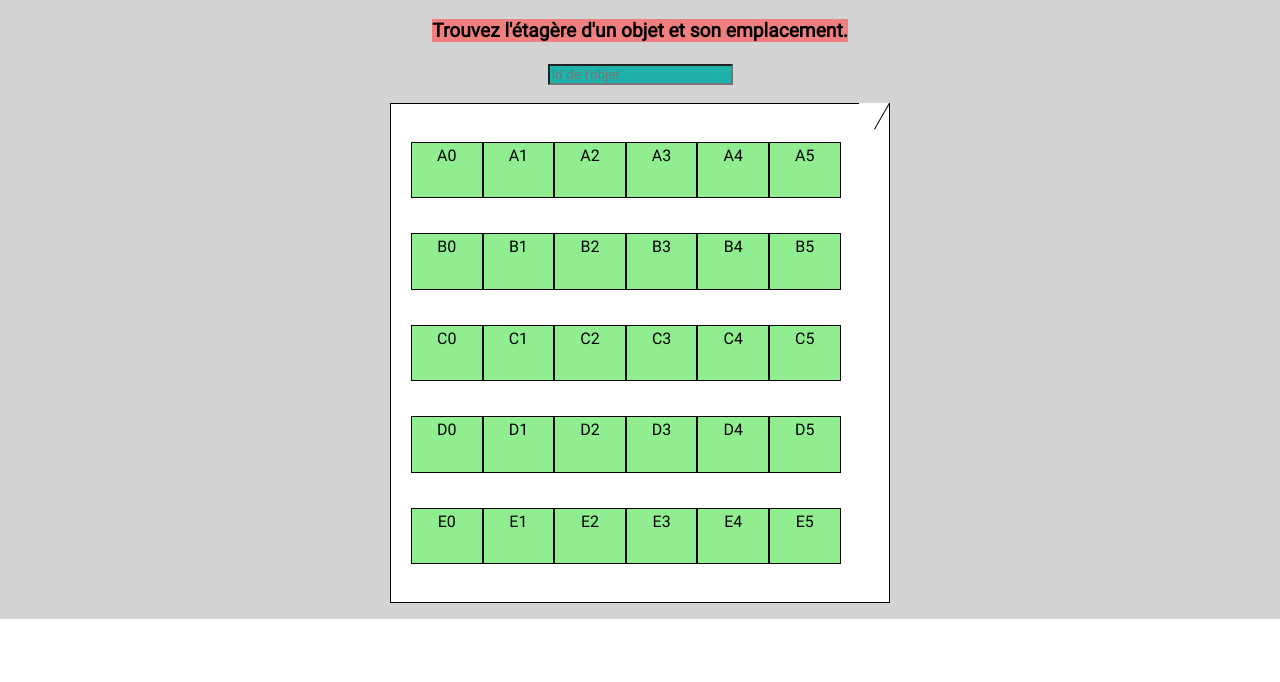
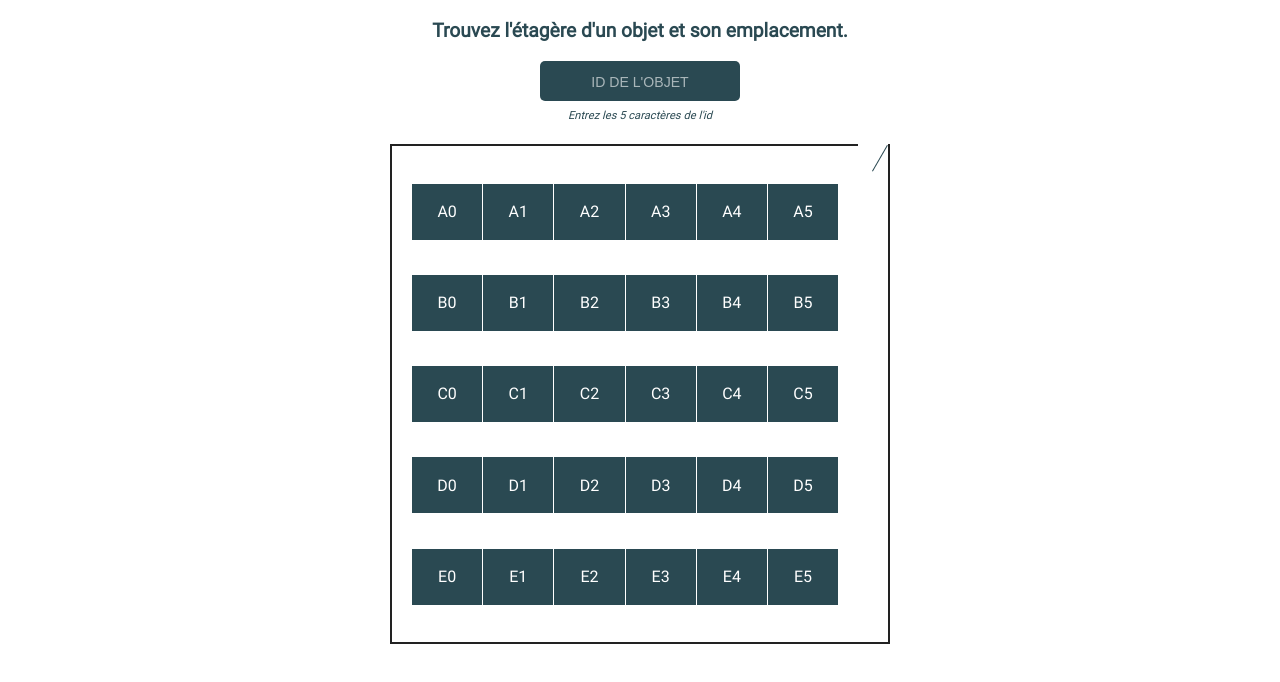
Before and after one commit to QuentinCharlie/test-stockoss, a React app: page / in a window 1280 px wide. Shown: the top 682 px of the page. Built offline with nearby package versions, Linux system fonts and the light colour scheme.

Commit message:
app ok, design minimalist ok

```diff
--- a/package.json
+++ b/package.json
@@ -55,6 +55,7 @@
   },
   "dependencies": {
     "axios": "*",
+    "classnames": "^2.2.6",
     "prop-types": "*",
     "react": "*",
     "react-dom": "*",
--- a/src/assets/styles/index.css
+++ b/src/assets/styles/index.css
@@ -10,6 +10,12 @@ body {
   font-size: 1rem;
   font-family: 'Roboto', sans-serif;
   line-height: 1.6;
+  height: 100%;
+  min-width: 500px;
+  display:flex;
+  justify-content: center;
+  overflow: auto;
+
 }
 
 h1, h2, h3, h4, h5, h6 {
--- a/src/components/App/AppStyled.js
+++ b/src/components/App/AppStyled.js
@@ -2,11 +2,9 @@ import styled from 'styled-components';
 
 const AppStyled = styled.div`
 
-  width: 100%;
-  height: 100%;
   margin: 0 auto;
   text-align: center;
-  background-color: lightgrey;
+  background-color: white;
   display: flex;
   flex-direction: column;
   align-items: center;
@@ -14,13 +12,50 @@ const AppStyled = styled.div`
   overflow: auto;
 
   h1 {
-    background-color: lightcoral;
+    color: #2A4952;
+    font-size: 1.2em;
+    font-weight: bold;
     margin: 1em 0;
   }
 
   input {
-    background-color: lightseagreen;
+    font-size: 1.1em;
+    width: 200px;
+    height: 40px;
+    padding: 1em;
+    border: none;
+    color: white;
+    background-color:#2A4952;
+    border-radius: 5px;
+    text-align: center;
+    ::placeholder {
+      text-transform: uppercase;
+      color: white;
+      font-size: 0.8em;
+      opacity: 0.6;
+      margin: 0 auto;
+      text-align: center;
+    }
+  }
 
+  .input-info {
+    width: 200px;
+    height: 10px;
+    margin: .5em 0 1em 0;
+    font-size: .7em;
+    font-style: italic;
+  }
+  .no-input::before {
+    color: #2A4952;
+    content:"Entrez les 5 caractères de l'id"
+  }
+  .too-short::before {
+    color: #FF851B ;
+    content:"Il n'y a pas assez de caractères"
+  }
+  .too-long::before {
+    color: #FF4136;
+    content:"Il y a trop de caractères !"
   }
 `;
 
--- a/src/components/App/index.js
+++ b/src/components/App/index.js
@@ -1,6 +1,7 @@
 // == Import npm
 import React from 'react';
 import PropTypes from 'prop-types';
+import classNames from 'classnames';
 
 // == Import
 import Map from 'src/containers/Map';
@@ -23,6 +24,13 @@ const App = ({
       changeShelf(shelf);
     }
   }
+
+  const cssInputInfo = {
+    'input-info': true,
+    'no-input': inputValue === '',
+    'too-short': inputValue.length > 0 && inputValue.length < 5,
+    'too-long': inputValue.length > 5,
+  }
   return (
     <AppStyled>
       <h1>Trouvez l'étagère d'un objet et son emplacement.</h1>
@@ -36,6 +44,7 @@ const App = ({
           onChange={handleChange}
         />
       </div>
+      <div className={classNames(cssInputInfo)} />
 
       <Map />
     </AppStyled>
--- a/src/components/Map/MapStyled.js
+++ b/src/components/Map/MapStyled.js
@@ -7,19 +7,19 @@ const MapStyled = styled.div`
   width: 500px;
   height: 500px;
   margin: 1em 0;
-  border: black 1px solid;
+  border: #222222 2px solid;
   position: relative;
   .door {
     position: absolute;
-    top: -1px; right: 0;
+    top: -2px; right: 0;
     width: 30px;
-    border: white 1px solid;
+    border: white 2px solid;
     &::before {
       position: absolute;
       top: -1px; right: -1px;
       display: inline-block;
       content: "";
-      background-color: black;
+      background-color: #2A4952;
       height: 1px;
       width: 30px;
       transform-origin: top right;
@@ -35,11 +35,15 @@ const MapStyled = styled.div`
     .box {
       width: calc(100% / 5 - 20px);
       height: calc(100% / 6 - 20px);
-      background-color: lightgreen;
-      border: black 1px solid;
+      color: white;
+      background-color: #2A4952;
+      border-right: white 1px solid;
+      display:flex;
+      justify-content: center;
+      align-items: center;
     }
     .targetedShelf {
-      background-color: red;
+      background-color: #01FF70;
     }
   }
 `;
```
Also changed, not shown: 1 other file (tests, documents, lock files or other folders).
